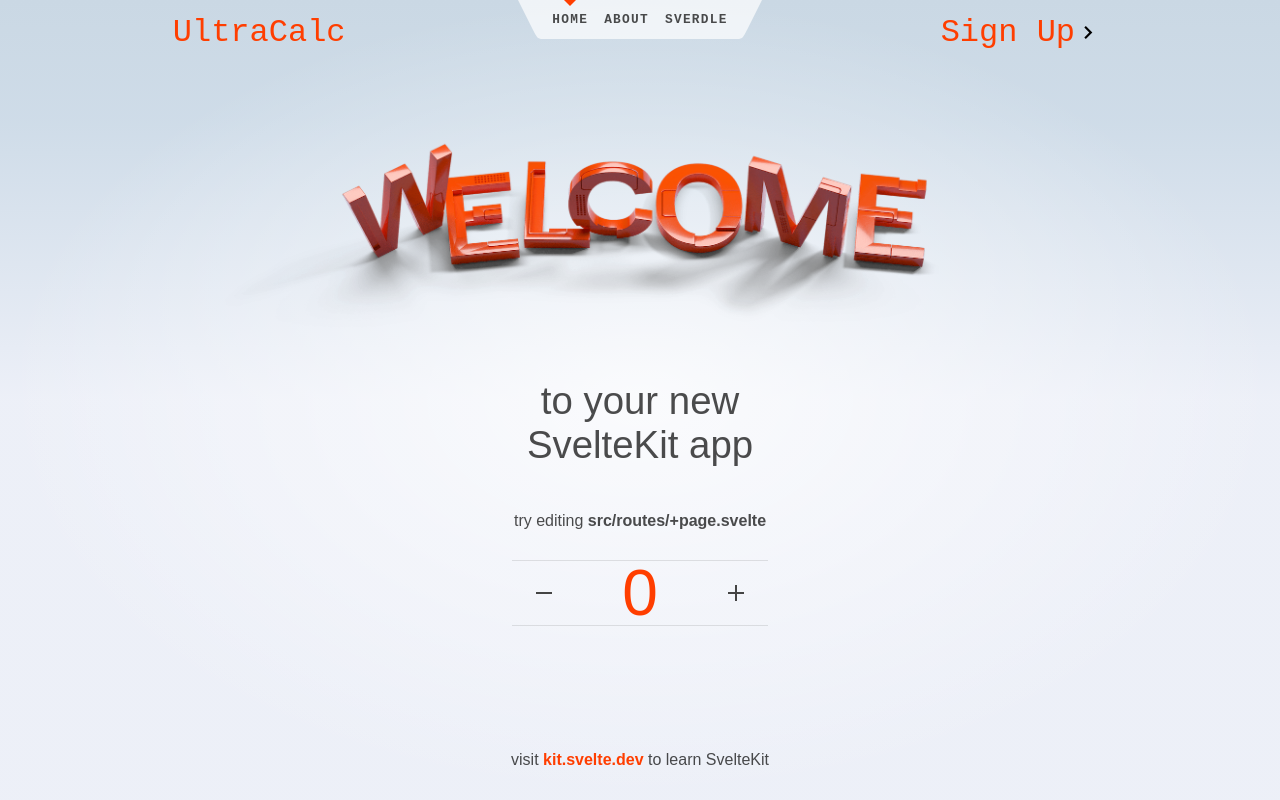
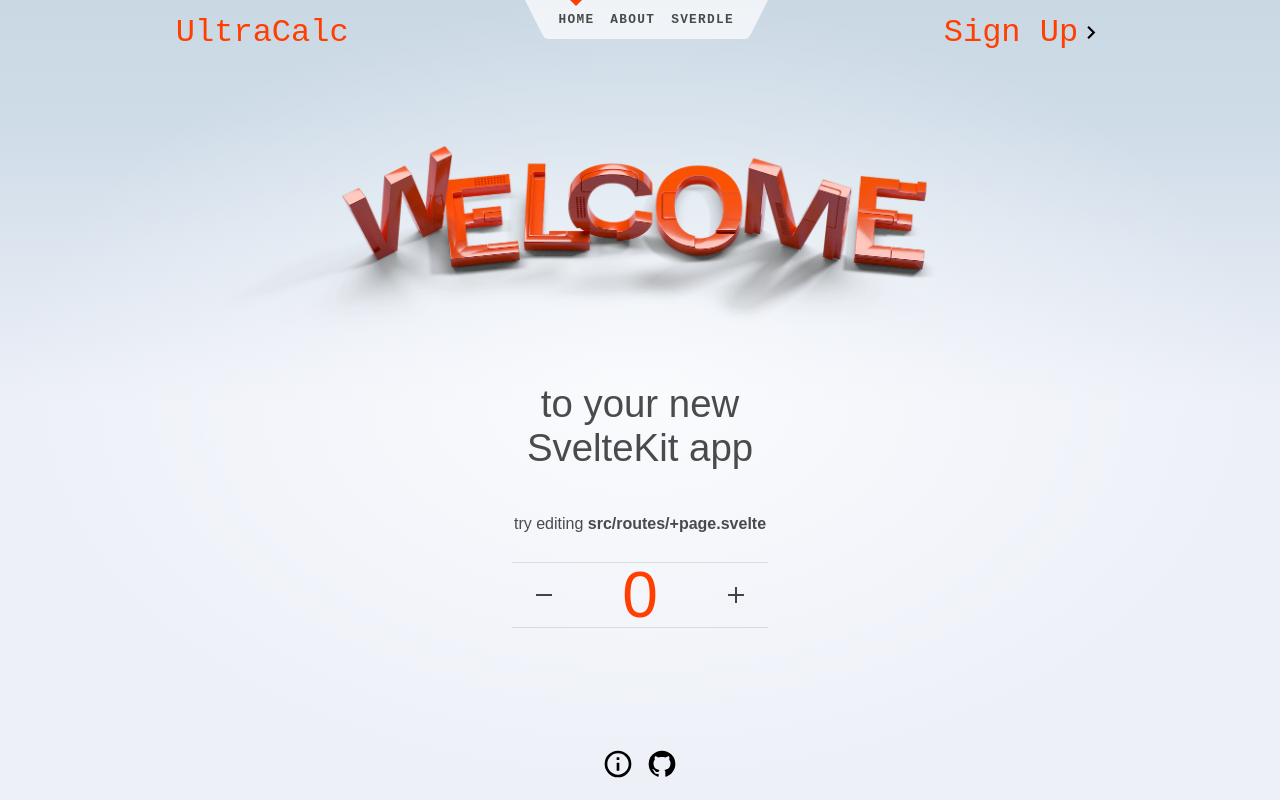
Before and after one commit to jdinh-782/ultracalc, a SvelteKit app: page / in a window 1280 px wide. Built offline with nearby package versions, Linux system fonts and the light colour scheme.

Commit message:
fix: svg hover animation and update footer

```diff
--- a/src/routes/+layout.svelte
+++ b/src/routes/+layout.svelte
@@ -11,7 +11,17 @@
 	</main>
 
 	<footer>
-		<p>visit <a href="https://kit.svelte.dev">kit.svelte.dev</a> to learn SvelteKit</p>
+		<a href="" target="_blank">
+			<svg xmlns="http://www.w3.org/2000/svg" width="1em" height="1em" viewBox="0 0 24 24">
+				<path fill="currentColor" d="M11 9h2V7h-2m1 13c-4.41 0-8-3.59-8-8s3.59-8 8-8s8 3.59 8 8s-3.59 8-8 8m0-18A10 10 0 0 0 2 12a10 10 0 0 0 10 10a10 10 0 0 0 10-10A10 10 0 0 0 12 2m-1 15h2v-6h-2z"/>
+			</svg>
+		</a>
+
+		<a href="https://github.com/jdinh-782/UltraCalc/tree/develop" target="_blank">
+			<svg xmlns="http://www.w3.org/2000/svg" width="1em" height="1em" viewBox="0 0 24 24" {...$$props}>
+				<path fill="currentColor" d="M12 2A10 10 0 0 0 2 12c0 4.42 2.87 8.17 6.84 9.5c.5.08.66-.23.66-.5v-1.69c-2.77.6-3.36-1.34-3.36-1.34c-.46-1.16-1.11-1.47-1.11-1.47c-.91-.62.07-.6.07-.6c1 .07 1.53 1.03 1.53 1.03c.87 1.52 2.34 1.07 2.91.83c.09-.65.35-1.09.63-1.34c-2.22-.25-4.55-1.11-4.55-4.92c0-1.11.38-2 1.03-2.71c-.1-.25-.45-1.29.1-2.64c0 0 .84-.27 2.75 1.02c.79-.22 1.65-.33 2.5-.33s1.71.11 2.5.33c1.91-1.29 2.75-1.02 2.75-1.02c.55 1.35.2 2.39.1 2.64c.65.71 1.03 1.6 1.03 2.71c0 3.82-2.34 4.66-4.57 4.91c.36.31.69.92.69 1.85V21c0 .27.16.59.67.5C19.14 20.16 22 16.42 22 12A10 10 0 0 0 12 2" />
+			</svg>
+		</a>
 	</footer>
 </div>
 
@@ -35,14 +45,25 @@
 
 	footer {
 		display: flex;
-		flex-direction: column;
+		flex-direction: row;
 		justify-content: center;
 		align-items: center;
 		padding: 12px;
+		gap: 12px;
 	}
 
-	footer a {
-		font-weight: bold;
+	a {
+		color: black;
+	}
+
+	svg {
+		width: 2em;
+		height: 3em;
+		display: block;
+	}
+
+	svg:hover {
+		filter: invert(50%);
 	}
 
 	@media (min-width: 480px) {
--- a/src/routes/header/Header.svelte
+++ b/src/routes/header/Header.svelte
@@ -59,8 +59,8 @@
 	}
 
 	.corner {
-		width: 50em;
 		height: 5em;
+		margin: 0 auto;
 	}
 
 	.corner a {
@@ -91,6 +91,10 @@
 		width: 2em;
 		height: 3em;
 		display: block;
+	}
+
+	svg:hover {
+		filter: invert(50%);
 	}
 
 	path {
```
